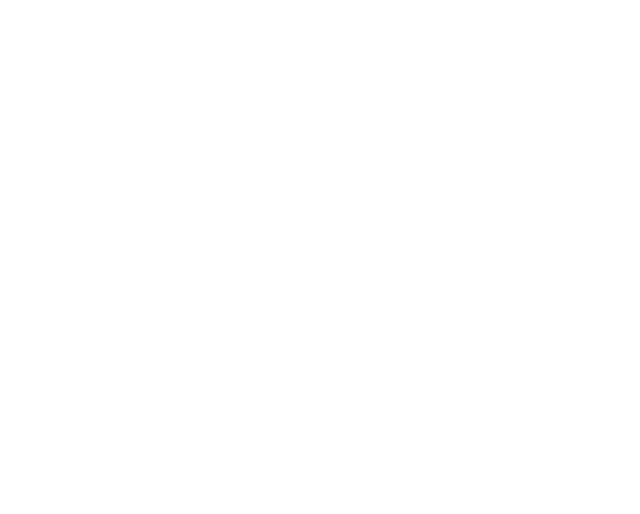
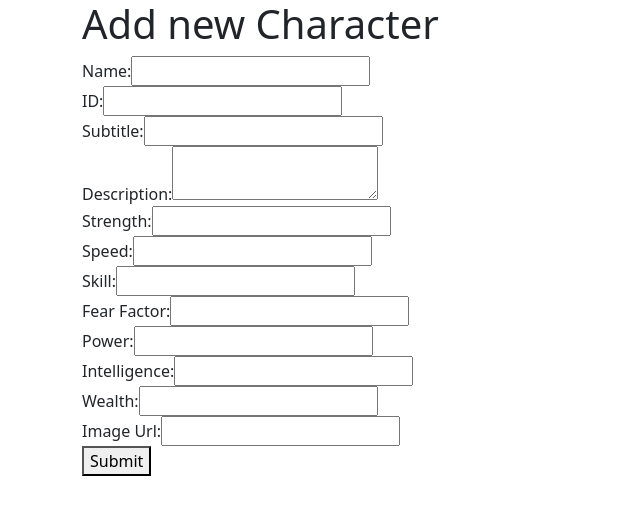
Before and after one commit to amizee/Cartoonopia, a React (Create React App) app in the folder frontend/: page /newchar in a window 1280 px wide. Before the commit this address had no page. Shown: the top 514 px of the page, without its empty margins (0-640 px from the left). Built offline with nearby package versions, Linux system fonts and the light colour scheme.

Commit message:
[dev] edit, add character functionality fixed, still missing admin check

```diff
--- /dev/null
+++ b/frontend/src/Addcharacter.js
@@ -0,0 +1,96 @@
+import React, { useState } from 'react';
+import api from './api.js';
+import { useNavigate } from 'react-router-dom';
+
+function Addcharacter({ onSubmit }) {
+    const navigate = useNavigate();
+    const [formData, setFormData] = useState({
+        name: '',
+        id: '',
+        subtitle: '',
+        description: '',
+        strength: '',
+        speed: 0,
+        skill: 0,
+        fear_factor: 0,
+        power: 0,
+        intelligence: 0,
+        wealth: 0,
+        image_url: ''
+    });
+
+  const handleChange = (e) => {
+    const { name, value } = e.target;
+    const parsedValue = name === 'speed' ||
+    name === 'skill' || name === 'fear_factor' ||
+    name === 'power' || name === 'intelligence' ||
+    name === 'wealth' || name === 'strength'
+    ? parseFloat(value) : value;
+    setFormData({
+      ...formData,
+      [name]: parsedValue
+    });
+  };
+
+  const handleSubmit = async (e) => {
+    e.preventDefault();
+    try {
+        const user = JSON.parse(localStorage.getItem('user'));
+        formData["user_email"] = user.email;
+        console.log(user);
+        console.log("formdata: ", formData);
+        const response = await api.post(`/newchar`, { data: formData }, { headers: {"Authorization" : `Bearer ${user.token}`} });
+        console.log('Character added: ', response);
+        navigate(`/allchar`);
+    } catch (error) {
+        console.error('Error adding character:', error);
+    }
+  };
+
+  return (
+    <div>
+      <h1>Add new Character</h1>
+      <form onSubmit={handleSubmit}>
+        <label>Name:</label>
+        <input type="text" name="name" value={formData.name} onChange={handleChange} /><br />
+
+        <label>ID:</label>
+        <input type="text" name="id" value={formData.id} onChange={handleChange} /><br />
+
+        <label>Subtitle:</label>
+        <input type="text" name="subtitle" value={formData.subtitle} onChange={handleChange} /><br />
+
+        <label>Description:</label>
+        <textarea name="description" value={formData.description} onChange={handleChange}></textarea><br />
+
+        <label>Strength:</label>
+        <input type="number" name="strength" onChange={handleChange} /><br />
+
+        <label>Speed:</label>
+        <input type="number" name="speed" onChange={handleChange} /><br />
+
+        <label>Skill:</label>
+        <input type="number" name="skill" onChange={handleChange} /><br />
+
+        <label>Fear Factor:</label>
+        <input type="number" name="fear_factor" onChange={handleChange} /><br />
+
+        <label>Power:</label>
+        <input type="number" name="power" onChange={handleChange} /><br />
+
+        <label>Intelligence:</label>
+        <input type="number" name="intelligence" onChange={handleChange} /><br />
+
+        <label>Wealth:</label>
+        <input type="number" name="wealth" onChange={handleChange} /><br />
+
+        <label>Image Url:</label>
+        <input type="text" name="image_url" value={formData.image_url} onChange={handleChange} /><br />
+
+        <button type="submit" onSubmit={handleSubmit}>Submit</button>
+      </form>
+    </div>
+  );
+}
+
+export default Addcharacter;
--- a/frontend/src/Allcharacters.js
+++ b/frontend/src/Allcharacters.js
@@ -1,7 +1,6 @@
 import React, { useEffect, useState } from 'react';
-import axios from 'axios';
 import api from './api.js';
-import { BrowserRouter, Link } from 'react-router-dom';
+import { Link } from 'react-router-dom';
 
 
 function Allcharacters() {
@@ -11,9 +10,7 @@ function Allcharacters() {
     async function fetchCharacters() {
       try {
         const user = JSON.parse(localStorage.getItem('user'));
-        console.log(user);
         const response = await api.get('/allchar', { headers: {"Authorization" : `Bearer ${user.token}`} });
-        //const response = await api.get('/allchar');
         console.log(response);
         setCharacters(response.data);
       } catch (error) {
@@ -29,6 +26,7 @@ function Allcharacters() {
         <header className="App-header">
           <h1>Welcome to My App</h1>
           <nav>
+            <Link to={'/newchar'}>Add new character</Link>
             <ul>
               {characters.map(character => (
                 <li key={character._id}>
--- a/frontend/src/App.js
+++ b/frontend/src/App.js
@@ -1,7 +1,6 @@
 import React, { useEffect, useState } from 'react';
 import { BrowserRouter, Route, Routes } from 'react-router-dom'
-import api from './api.js';
-import { Container, Col, Row } from "react-bootstrap";
+import { Container, Row } from "react-bootstrap";
 import Landing from './Landing'
 import Login from './Login'
 import Register from './Register'
@@ -9,6 +8,7 @@ import Allcharacters from './Allcharacters';
 import Characterpage from './Characterpage';
 import Home from './Home';
 import EditCharacter from './EditCharacter';
+import Addcharacter from './Addcharacter.js';
 
 function App() {
   const [loggedIn, setLoggedIn] = useState(false)
@@ -38,6 +38,7 @@ function App() {
             <Route exact path="/allchar" element={ <Allcharacters/> } />
             <Route path="/allchar/:id" element={ <Characterpage/> } />
             <Route path="/allchar/:id/edit" element={ <EditCharacter/> } />
+            <Route path="/newchar" element={ <Addcharacter/> } />
           </Routes>
         </BrowserRouter>
       </Row>
--- a/frontend/src/Characterpage.js
+++ b/frontend/src/Characterpage.js
@@ -5,12 +5,13 @@ import { BrowserRouter, Link, useParams } from 'react-router-dom';
 
 function Characterpage() {
 	const [character, setCharacters] = useState(null);
-    const { id } = useParams();
+  const { id } = useParams();
 
   useEffect(() => {
     async function fetchCharacter() {
       try {
-        const response = await api.get(`/allchar/${id}`);
+        const user = JSON.parse(localStorage.getItem('user'));
+        const response = await api.get(`/allchar/${id}`, { headers: {"Authorization" : `Bearer ${user.token}`} });
         console.log(response);
         setCharacters(response.data);
       } catch (error) {
--- a/frontend/src/EditCharacter.js
+++ b/frontend/src/EditCharacter.js
@@ -1,6 +1,6 @@
 import React, { useEffect, useState } from 'react';
 import api from './api.js';
-import { BrowserRouter, Link, useParams, useNavigate } from 'react-router-dom';
+import { useParams, useNavigate } from 'react-router-dom';
 
 function EditCharacter({ onSubmit }) {
     const navigate = useNavigate();
@@ -19,11 +19,14 @@ function EditCharacter({ onSubmit }) {
         image_url: ''
     });
     const { id } = useParams();
+    const [showPopup, setShowPopup] = useState(false);
+    const [popupMessage, setPopupMessage] = useState(false);
 
     useEffect(() => {
         async function fetchCharacter() {
             try {
-                const response = await api.get(`/allchar/${id}`);
+                const user = JSON.parse(localStorage.getItem('user'));
+                const response = await api.get(`/allchar/${id}`, { headers: {"Authorization" : `Bearer ${user.token}`} });
                 console.log(response);
                 setCharacter(response.data);
                 // Initialize formData state with character data
@@ -50,18 +53,47 @@ function EditCharacter({ onSubmit }) {
 
   const handleChange = (e) => {
     const { name, value } = e.target;
+    const parsedValue = name === 'speed' ||
+    name === 'skill' || name === 'fear_factor' ||
+    name === 'power' || name === 'intelligence' ||
+    name === 'wealth' || name === 'strength'
+    ? parseFloat(value) : value;
     setFormData({
       ...formData,
-      [name]: value
+      [name]: parsedValue
     });
   };
 
   const handleSubmit = async (e) => {
     e.preventDefault();
     try {
-        //const response = await api.post(`/allchar/${id}`, formData);
-        console.log('Character updated');
-        navigate(`/allchar/${id}`);
+        const user = JSON.parse(localStorage.getItem('user'));
+        /* Check which fields are changed */
+        const changedData = {};
+        for (const key in formData) {
+          if (formData[key] !== character[key]) {
+            changedData[key] = formData[key];
+          }
+        }
+
+        if (Object.keys(changedData).length === 0) {
+          console.log("no changes were made");
+          setShowPopup(true);
+        } else {
+          console.log("formdata: ", formData);
+          console.log("changed data: ", changedData);
+
+          changedData["user_email"] = user.email;
+          changedData["id"] = character["id"];
+          const response = await api.post(`/allchar/${id}/edit`, { data: changedData }, { headers: {"Authorization" : `Bearer ${user.token}`} });
+          if (response.status === 201) {
+            console.log('Contribution for this character already exists');
+            setPopupMessage(true);
+          } else {
+            console.log('Character edited: ', response);
+            navigate(`/allchar/${id}`);
+          }
+        }
     } catch (error) {
         console.error('Error updating character:', error);
     }
@@ -106,6 +138,18 @@ function EditCharacter({ onSubmit }) {
 
         <button type="submit" onSubmit={handleSubmit}>Submit</button>
       </form>
+      {showPopup && (
+        <div className="popup">
+            <p>No changes were made.</p>
+            <button onClick={() => setShowPopup(false)}>OK</button>
+        </div>
+      )}
+      {popupMessage && (
+        <div className="popup">
+            <p>Character already has an active contribution</p>
+            <button onClick={() => setPopupMessage(false)}>OK</button>
+        </div>
+      )}
     </div>
   );
 }
```
Also changed, not shown: 2 other files (tests, documents, lock files or other folders).
